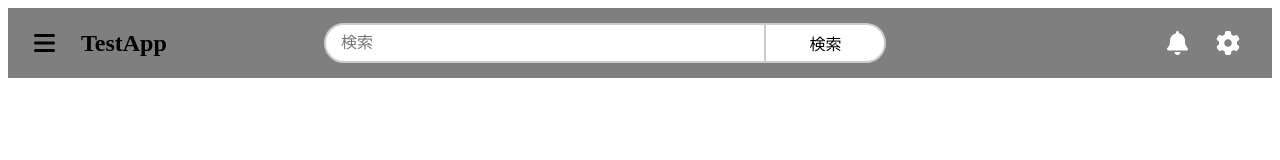
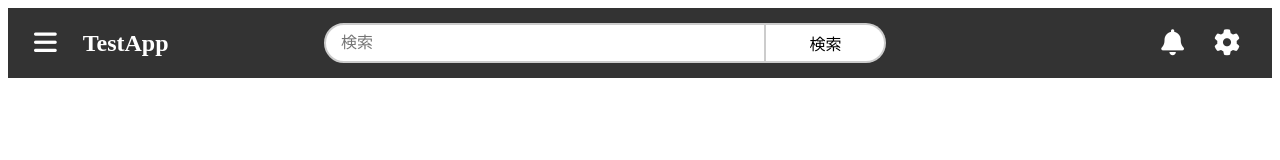
Before and after one commit to tsukuda1998/test_HTML, a website built with Vite: page index.html in a window 1280 px wide. Built offline with nearby package versions, Linux system fonts and the light colour scheme.

Commit message:
Change color

```diff
--- a/css/style.css
+++ b/css/style.css
@@ -38,7 +38,7 @@ button {
   display: flex;
   align-items: center;
   justify-content: space-between;
-  background-color: rgba(0,0,0,0.5);
+  background-color: rgba(0,0,0,0.8);
   height: 70px;
   position: relative;
 }
@@ -62,6 +62,7 @@ button {
 
 .header-title {
   font-size: 24px;
+  color: white;
 }
 
 
@@ -77,17 +78,18 @@ button {
 
 .fa-bars {
   padding-right: 20px;
-  font-size: 24px;
+  font-size: 26px;
+  color: white;
 }
 
 .fa-solid.fa-bell {
   color: #ffffff;
-  font-size: 24px;
-  margin: 0 12px;
+  font-size: 26px;
+  margin-right: 14px;
 }
 
 .fa-solid.fa-cog {
   color: #ffffff;
-  font-size: 24px;
+  font-size: 26px;
   margin: 0 12px;
 }
```
